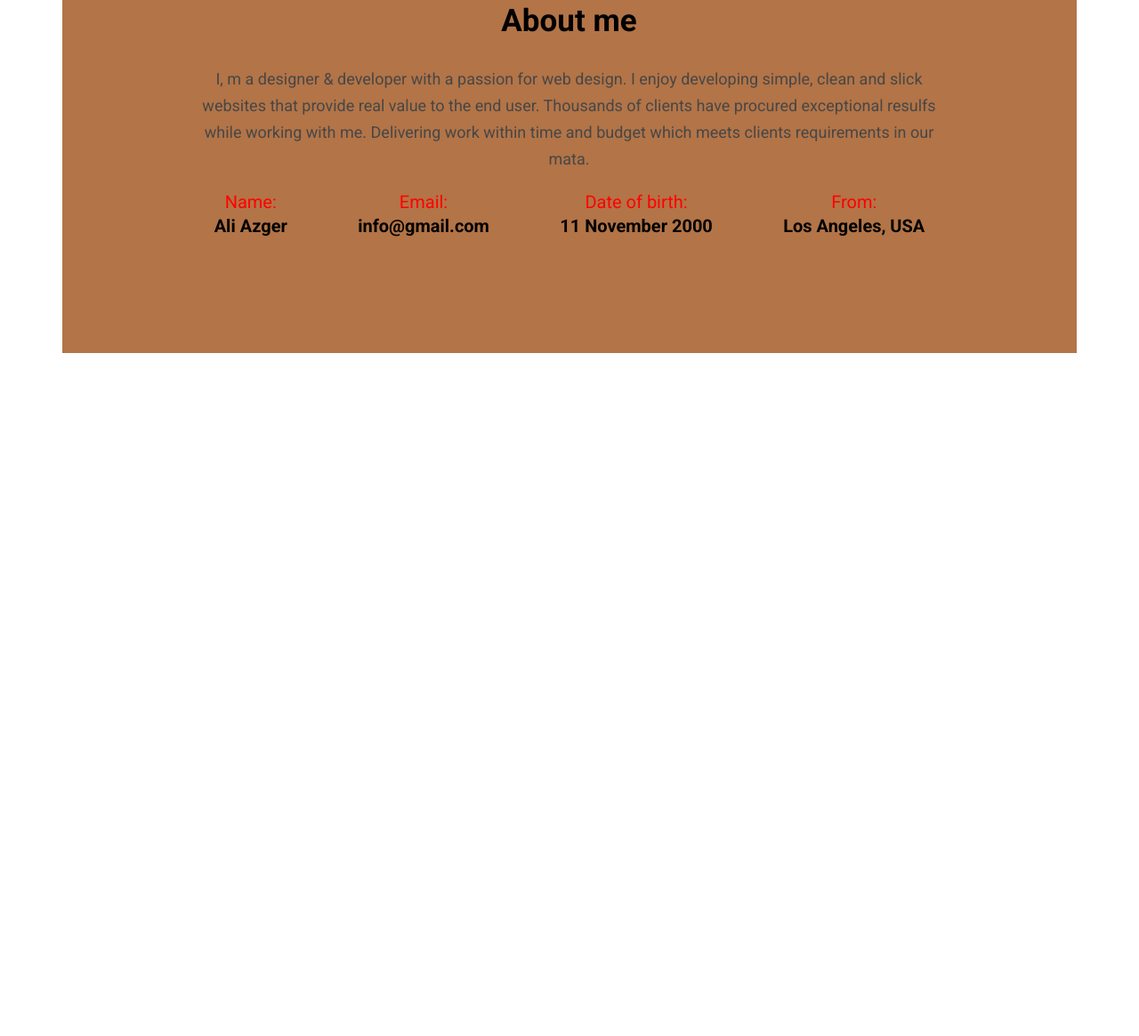
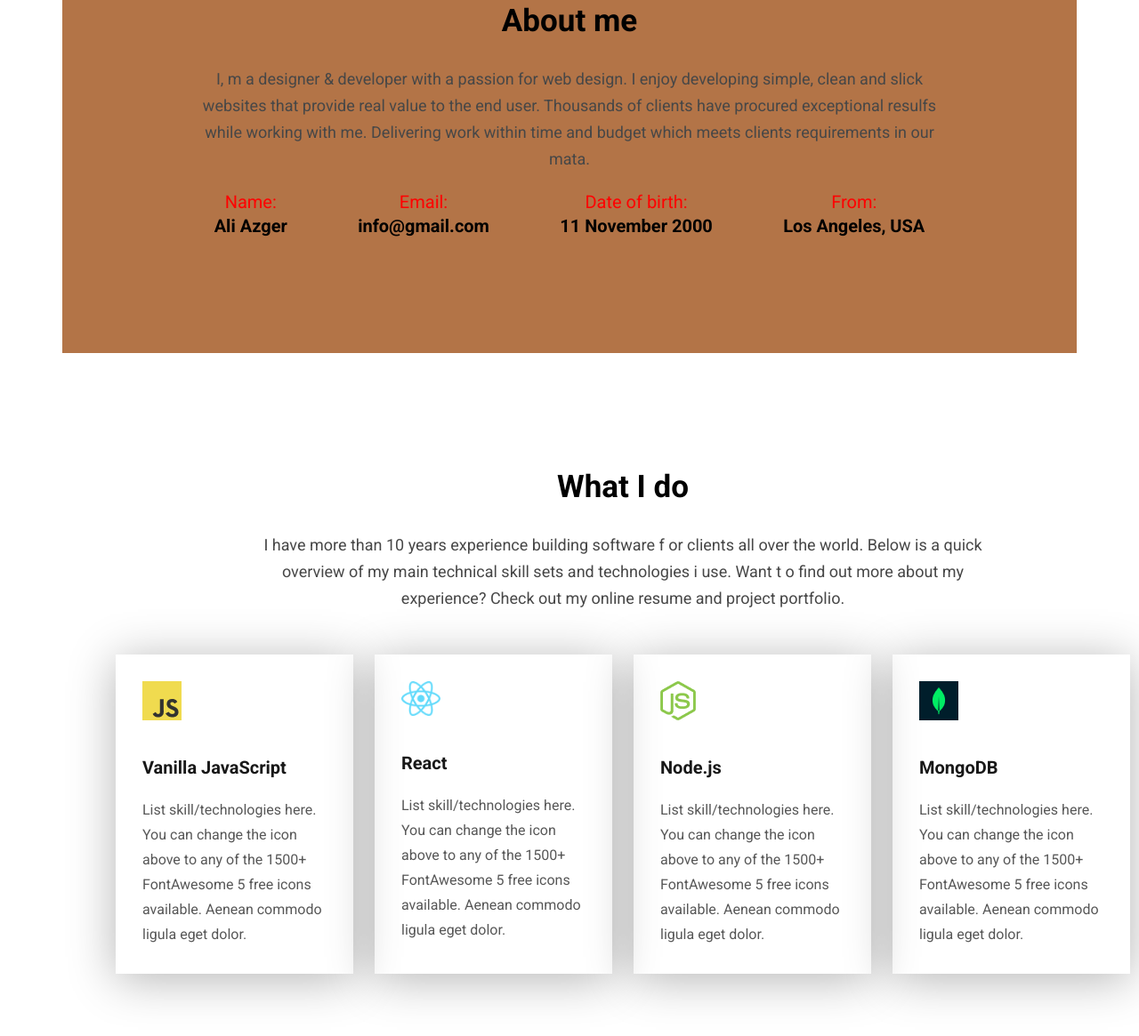
Before and after one commit to acpa904-debug/my-portflio-website, a plain HTML site: page index.html in a window 1280 px wide. Shown: the part 1159-2324 px from the top of the page at 89% size. Before the commit the page ends 1556 px from the top, so only its background shows below. Drawn offline with Linux system fonts and the light colour scheme.

Commit message:
the section cleare all

```diff
--- a/index.html
+++ b/index.html
@@ -81,5 +81,48 @@
 
     </section>
 
+    <section id="skilled">
+        <div class="skilled_container">
+            <div class="section_heading">
+                <h2>What I do</h2>
+                <p>I have more than 10 years experience building software f
+                    or clients all over the world. Below is a quick overview
+                    of my main technical skill sets and technologies i use. Want t
+                    o find out more about my experience? Check out my online resume
+                    and project portfolio.</p>
+            </div>
+            <div class="skilled_box">
+                <div class="skilled_card">
+                    <img src="images/icons/js.png" alt="">
+                    <h3>Vanilla JavaScript</h3>
+                    <p>List skill/technologies here. You can change the
+                        icon above to any of the 1500+ FontAwesome
+                        5 free icons available. Aenean commodo ligula eget dolor.</p>
+                </div>
+                <div class="skilled_card">
+                    <img src="images/icons/react.png" alt="">
+                    <h3>React</h3>
+                    <p>List skill/technologies here. You can change the
+                        icon above to any of the 1500+ FontAwesome
+                        5 free icons available. Aenean commodo ligula eget dolor.</p>
+                </div>
+                <div class="skilled_card">
+                    <img src="images/icons/nodejs.png" alt="">
+                    <h3>Node.js</h3>
+                    <p>List skill/technologies here. You can change the
+                        icon above to any of the 1500+ FontAwesome
+                        5 free icons available. Aenean commodo ligula eget dolor.</p>
+                </div>
+                <div class="skilled_card">
+                    <img src="images/icons/mongo.png" alt="">
+                    <h3>MongoDB</h3>
+                    <p>List skill/technologies here. You can change the
+                        icon above to any of the 1500+ FontAwesome
+                        5 free icons available. Aenean commodo ligula eget dolor.</p>
+                </div>
+            </div>
+        </div>
+    </section>
+
 </body>
 </html>
--- a/style/style.css
+++ b/style/style.css
@@ -22,6 +22,7 @@
 .section_heading{
   max-width: 827px;
   text-align: center;
+  margin: 0 auto;
 }
 
 .section_heading h2{
@@ -34,6 +35,7 @@
   font-size: 18px;
   color: #474747;
   margin-bottom: 18px;
+
 
 }
 
@@ -148,3 +150,46 @@ padding-top: 207px;
   font-weight: bold;
 
 }
+
+#skilled{
+  padding: 130px;
+}
+#skilled .skilled_container{
+  width: 118%;
+  max-width: 1140px;
+  margin: 0 auto;
+
+}
+
+ #skilled .skilled_container .skilled_box{
+  display: flex;
+  gap: 24px;
+
+ }
+ .skilled_box .skilled_card{
+  padding: 30px;
+  /* border: 1px solid green; */
+  box-shadow: 0 6px 50px 0 #0000004c;
+  max-width: 267px;
+  margin-top: 30px;
+ }
+
+ .skilled_card img{
+  max-width: 44px;
+  margin-bottom: 30px;
+
+ }
+
+  .skilled_card h3{
+    font-size: 20px;
+    font-weight: bold;
+    color: #181818;
+    margin-bottom: 20px;
+  }
+
+  .skilled_card{
+    font-size: 16;
+    line-height: 28px;
+    color: #575757;
+    margin-bottom: 30px;
+  }
```
